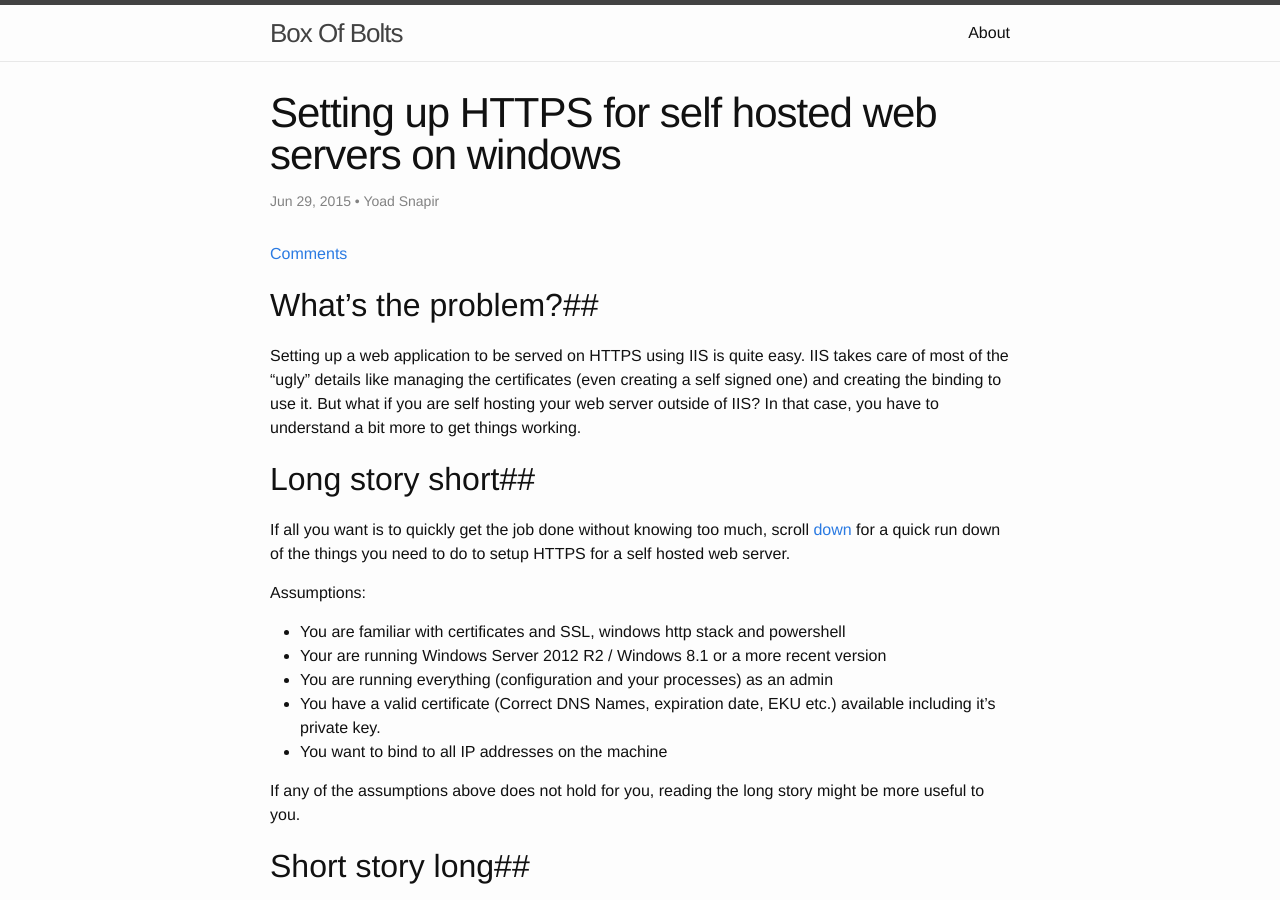
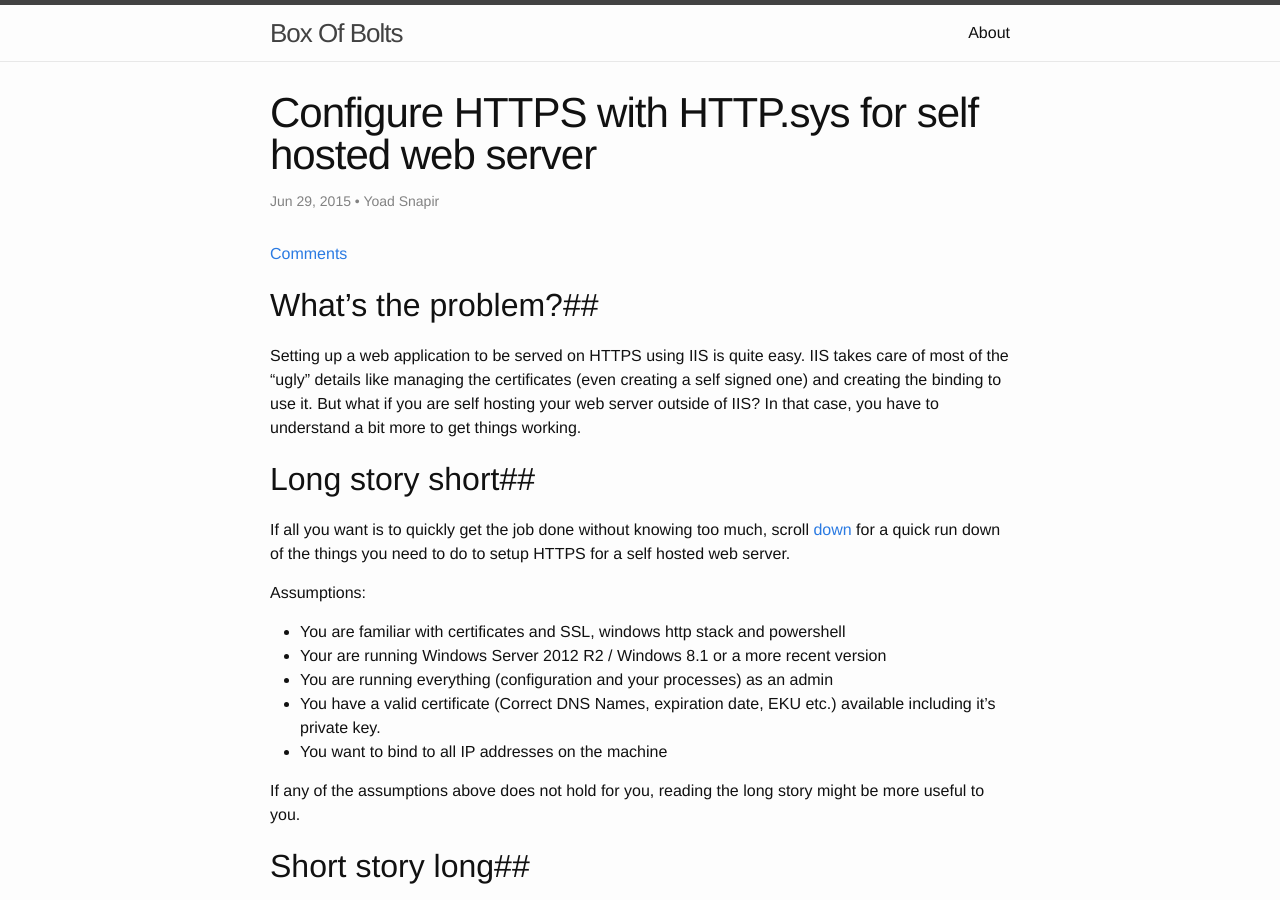
Before and after one commit to yoadsn/yoadsn.github.io, a Jekyll site: the page built from _posts/2015-06-29-https-self-hosted-windows.markdown, in a window 1280 px wide and 900 px high. Built offline with Jekyll 4.4.1, drawn with Linux system fonts in a browser that asks for light colours; comment, search, counter and statistics services are not loaded.

Commit message:
Improve post description

```diff
--- a/_posts/2015-06-29-https-self-hosted-windows.markdown
+++ b/_posts/2015-06-29-https-self-hosted-windows.markdown
@@ -1,6 +1,7 @@
 ---
 layout: post
-title:  "Setting up HTTPS for self hosted web servers on windows"
+title:  "Configure HTTPS with HTTP.sys for self hosted web server"
+description: "Learn the basics of SSL and HTTPS and understand why and how to configure your web server outside of IIS using HTTP.sys"
 date:   2015-06-29 08:32:08
 categories: SSL windows OWIN Guide
 author: Yoad Snapir
```
